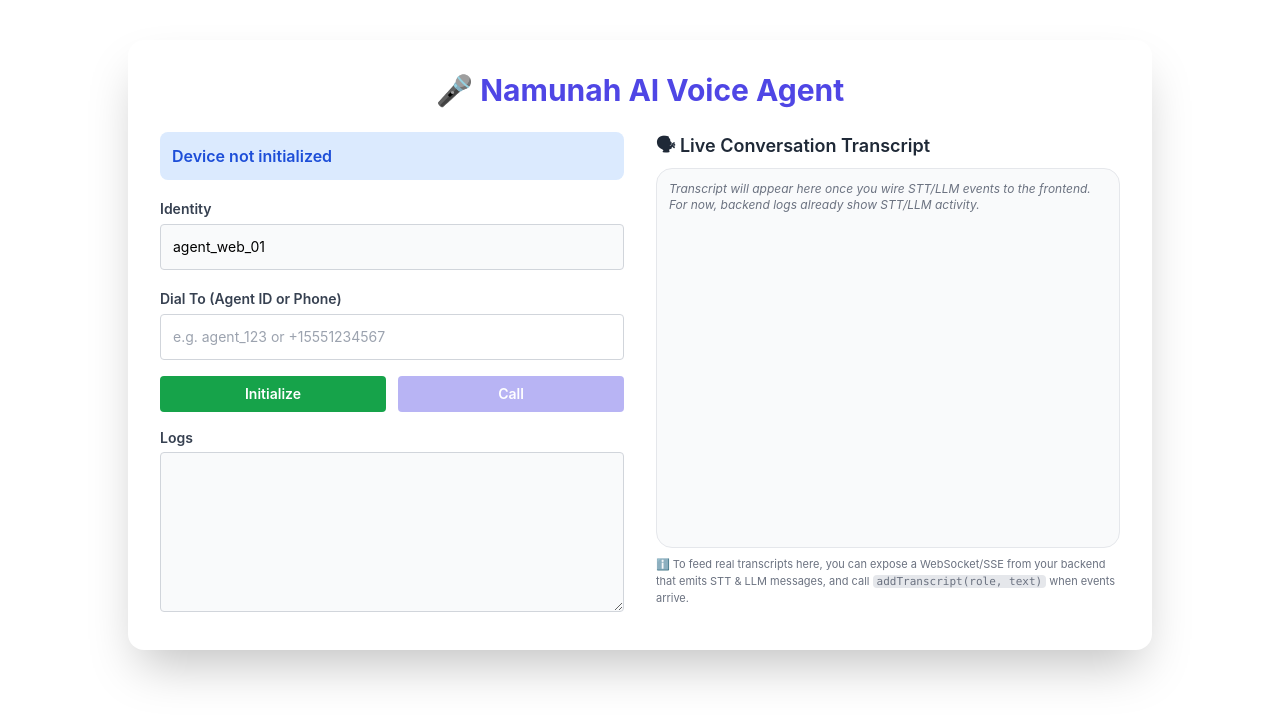
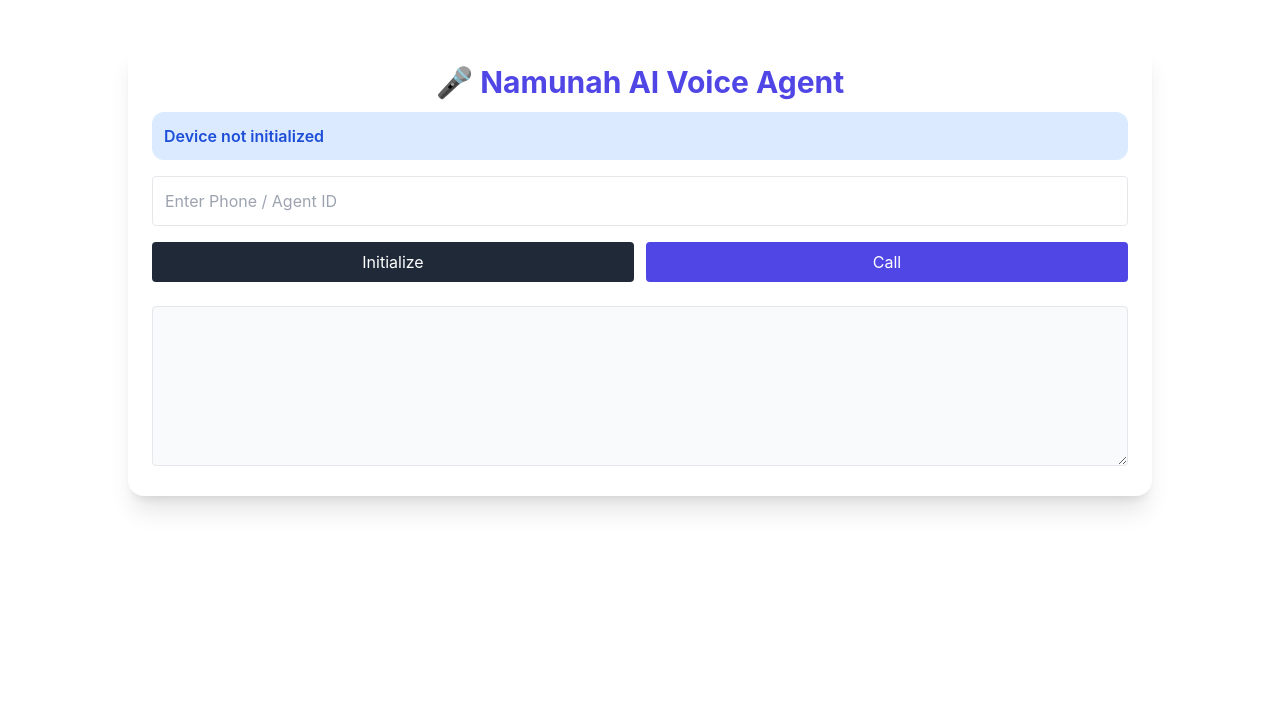
Before and after one commit to subramanyamrekhandar/twilio_sdk_react, a React (Create React App) app: page / in a window 1280 px wide. Shown: the top 722 px of the page. Built offline with nearby package versions, Linux system fonts and the light colour scheme.

Commit message:
fixed issue

```diff
--- a/src/VoiceClient.jsx
+++ b/src/VoiceClient.jsx
@@ -11,12 +11,10 @@ export default function VoiceClient() {
   const [activeConnection, setActiveConnection] = useState(null);
   const [muted, setMuted] = useState(false);
   const [inCall, setInCall] = useState(false);
-  const [volumeLevel, setVolumeLevel] = useState(0); // 0..1
+  const [volumeLevel, setVolumeLevel] = useState(0);
   const [callId, setCallId] = useState(null);
 
-  // transcript items: { role: "user" | "agent", text: string, ts: string }
   const [transcripts, setTranscripts] = useState([]);
-
   const logRef = useRef(null);
 
   function log(message, type = "info") {
@@ -34,16 +32,8 @@ export default function VoiceClient() {
     log(message, type);
   }
 
-  function addTranscript(role, text) {
-    if (!text) return;
-    setTranscripts((prev) => [
-      ...prev,
-      { role, text, ts: new Date().toLocaleTimeString() },
-    ]);
-  }
-
   async function getToken() {
-    const endpoint = `${backendUrl.replace(/\/$/, "")}/api/v1/telephony/access-token`;
+    const endpoint = `${backendUrl}/api/v1/telephony/access-token`;
     log(`Requesting token from ${endpoint}`);
 
     const res = await fetch(endpoint, {
@@ -61,18 +51,17 @@ export default function VoiceClient() {
     return data.token;
   }
 
+  /** Initialize Twilio Device **/
   const initDevice = async () => {
     try {
-      setStatusText("Requesting token...", "info");
+      setStatusText("Requesting token...");
 
-      // mic permission
       await navigator.mediaDevices.getUserMedia({ audio: true });
 
       const token = await getToken();
 
       const twilioDevice = new Device(token, {
         codecPreferences: ["opus", "pcmu"],
-        fakeLocalDTMF: true,
         enableRingingState: true,
       });
 
@@ -81,179 +70,122 @@ export default function VoiceClient() {
         setDevice(twilioDevice);
       });
 
-      twilioDevice.on("ready", () => {
-        setStatusText("Device ready", "success");
-      });
-
-      twilioDevice.on("error", (err) => {
-        setStatusText(`Device error: ${err.message}`, "error");
-      });
-
       twilioDevice.on("incoming", (conn) => {
-        log("Incoming call received - accepting automatically");
+        log("Incoming call — auto accepted");
         conn.accept();
         handleConnection(conn);
       });
 
-      twilioDevice.on("connect", (conn) => {
-        handleConnection(conn);
-      });
+      twilioDevice.on("connect", handleConnection);
+
+      twilioDevice.on("error", (err) =>
+        setStatusText(`Device error: ${err.message}`, "error")
+      );
 
       twilioDevice.on("disconnect", () => {
-        setStatusText("Call disconnected", "info");
+        setStatusText("Call ended");
         setActiveConnection(null);
+        setInCall(false);
         setMuted(false);
-        setInCall(false);
         setVolumeLevel(0);
       });
 
-      setStatusText("Device initializing...", "info");
       await twilioDevice.register();
     } catch (err) {
       setStatusText(`Init failed: ${err.message}`, "error");
     }
   };
 
-  // Handle connection (shared for outgoing + incoming)
+  /** Handle active call **/
   const handleConnection = (conn) => {
-    setStatusText("Call connected", "success");
+    log("Call connected", "success");
     setActiveConnection(conn);
     setInCall(true);
-    setMuted(false);
-    setVolumeLevel(0);
-    setTranscripts([]);
 
-    // Try to get CallSid (for debugging)
-    try {
     const params = conn.parameters || conn._parameters || {};
     if (params.CallSid) {
+      log(`CallSid: ${params.CallSid}`, "success");
       setCallId(params.CallSid);
-        log(`Call connected. CallSid=${params.CallSid}`, "success");
-      }
-    } catch {
-      // ignore
     }
 
     const audioEl = document.getElementById("twilio-audio");
 
-    // Attach remote tracks to audio element
-    conn.on("trackAdded", () => {
-      try {
-        const stream = new MediaStream();
-        conn.getRemoteTracks().forEach((track) => stream.addTrack(track));
+    /** FIX: PLAY REMOTE AUDIO using sample event */
+    conn.on("sample", (sample) => {
       if (audioEl) {
-          audioEl.srcObject = stream;
+        audioEl.srcObject = sample.stream;
         audioEl
           .play()
           .catch((err) => log(`Audio play blocked: ${err}`, "error"));
       }
-      } catch (e) {
-        log(`trackAdded error: ${e}`, "error");
-      }
     });
 
-    // Use Twilio volume event to animate waveform (outputVolume: 0..1)
+    /** Waveform */
     conn.on("volume", (inputVolume, outputVolume) => {
-      // clamp
-      const v = Math.max(0, Math.min(1, outputVolume || 0));
+      const v = Math.min(1, Math.max(0, outputVolume || 0));
       setVolumeLevel(v);
     });
-
-    // OPTIONAL: if later you have transcript events from backend to frontend,
-    // you can call addTranscript("user", text) or addTranscript("agent", text) here.
   };
 
   const placeCall = () => {
-    if (!device) return log("Device not initialized", "error");
-    if (!dialTo) return log("Enter number / agent ID", "error");
+    if (!device) return log("Device not initialized");
+    if (!dialTo) return log("Enter number first");
 
     setStatusText(`Calling ${dialTo}...`);
-    const conn = device.connect({ params: { To: dialTo, From: identity } });
-    // connect event handler will run handleConnection
+    device.connect({ params: { To: dialTo, From: identity } });
   };
 
   const hangupCall = () => {
-    if (!activeConnection) return log("No active call");
+    if (!activeConnection) return;
     activeConnection.disconnect();
   };
 
   const toggleMute = () => {
     if (!activeConnection) return;
-    const newMuted = !muted;
-    activeConnection.mute(newMuted);
-    setMuted(newMuted);
-    setStatusText(newMuted ? "Muted" : "Unmuted", "info");
+    const val = !muted;
+    activeConnection.mute(val);
+    setMuted(val);
+    setStatusText(val ? "Muted" : "Unmuted");
   };
 
-  const statusClass =
+  const bars = [0.3, 0.6, 1, 0.6, 0.3];
+
+  return (
+    <div className="max-w-5xl mx-auto mt-10 p-6 bg-white rounded-2xl shadow-xl">
+      <h1 className="text-3xl font-bold text-center text-indigo-600 mb-3">
+        🎤 Namunah AI Voice Agent
+      </h1>
+
+      <audio id="twilio-audio" autoPlay playsInline />
+
+      <div className={`p-3 rounded-xl font-semibold ${
           statusType === "error"
             ? "bg-red-100 text-red-700"
             : statusType === "success"
             ? "bg-green-100 text-green-700"
-      : "bg-blue-100 text-blue-700";
-
-  // Simple 5-bar waveform based on volumeLevel (0..1)
-  const bars = [0.3, 0.6, 1.0, 0.6, 0.3];
-
-  return (
-    <div className="max-w-5xl mx-auto mt-10 p-6 md:p-8 bg-white shadow-2xl rounded-2xl">
-      <h1 className="text-3xl font-bold text-center text-indigo-600 mb-4">
-        🎤 Namunah AI Voice Agent
-      </h1>
-
-      {/* Hidden audio element that actually plays Twilio media */}
-      <audio id="twilio-audio" autoPlay />
-
-      <div className="grid md:grid-cols-2 gap-8 mt-6">
-        {/* LEFT SIDE: Controls + Call Panel */}
-        <div className="space-y-4">
-          <div className={`p-3 rounded-lg font-semibold ${statusClass}`}>
+            : "bg-blue-100 text-blue-700"
+        }`}>
         {status}
-            {callId && (
-              <span className="block text-xs font-normal text-gray-700 mt-1">
-                Call ID: {callId}
-              </span>
-            )}
+        {callId && <p className="text-xs mt-1">Call ID: {callId}</p>}
       </div>
 
       {!inCall && (
         <>
-              <div>
-                <label className="font-semibold text-sm text-gray-700">
-                  Identity
-                </label>
           <input
-                  className="w-full p-3 border border-gray-300 rounded mt-1 text-sm bg-gray-50"
-                  value={identity}
-                  readOnly
-                />
-              </div>
-
-              <div>
-                <label className="font-semibold text-sm text-gray-700">
-                  Dial To (Agent ID or Phone)
-                </label>
-                <input
-                  className="w-full p-3 border border-gray-300 rounded mt-1 text-sm"
-                  placeholder="e.g. agent_123 or +15551234567"
             value={dialTo}
             onChange={(e) => setDialTo(e.target.value)}
+            placeholder="Enter Phone / Agent ID"
+            className="mt-4 w-full p-3 border rounded"
           />
-              </div>
 
-              <div className="flex gap-3 mt-2">
-                <button
-                  className="flex-1 bg-green-600 hover:bg-green-700 text-white px-4 py-2 rounded text-sm font-semibold"
-                  onClick={initDevice}
-                >
+          <div className="flex gap-3 mt-4">
+            <button onClick={initDevice}
+              className="flex-1 bg-gray-800 text-white py-2 rounded">
               Initialize
             </button>
-
-                <button
-                  className="flex-1 bg-indigo-600 hover:bg-indigo-700 text-white px-4 py-2 rounded text-sm font-semibold disabled:opacity-40"
-                  onClick={placeCall}
+            <button onClick={placeCall}
               disabled={!device}
-                >
+              className="flex-1 bg-indigo-600 text-white py-2 rounded">
               Call
             </button>
           </div>
@@ -261,120 +193,42 @@ export default function VoiceClient() {
       )}
 
       {inCall && (
-            <div className="bg-gray-50 border border-gray-200 rounded-2xl p-5 flex flex-col items-center space-y-4">
-              {/* Circle avatar + waveform */}
-              <div className="relative">
-                <div className="w-24 h-24 rounded-full bg-indigo-100 flex items-center justify-center text-3xl">
+        <div className="mt-6 bg-gray-100 p-6 rounded-2xl flex flex-col items-center">
+          <div className="w-24 h-24 bg-indigo-200 rounded-full flex items-center
+              justify-center text-3xl relative">
             🤖
-                </div>
-                {/* Pulsing ring */}
             <div className="absolute inset-0 rounded-full border border-indigo-300 animate-ping"></div>
           </div>
 
-              <p className="text-base font-semibold text-gray-800">
-                Talking to: <span className="text-indigo-600">{dialTo}</span>
-              </p>
-              <p className="text-xs text-gray-500">
-                Say something like:{" "}
-                <span className="italic">
-                  &quot;Hi, I need help with my account&quot;
-                </span>
-              </p>
-
-              {/* Waveform */}
-              <div className="flex items-end gap-1 h-10 mt-2">
-                {bars.map((base, idx) => {
-                  const height = 8 + 40 * base * (0.2 + volumeLevel * 0.8); // px
-                  return (
-                    <div
-                      key={idx}
-                      className="w-2 rounded-full bg-indigo-500 transition-all duration-100"
-                      style={{ height }}
+          <div className="flex gap-1 mt-4 h-10 items-end">
+            {bars.map((b, i) => (
+              <div key={i}
+                className="w-2 bg-indigo-500 rounded-full transition-all"
+                style={{ height: 8 + 40 * b * (0.2 + volumeLevel * 0.8) }}
               />
-                  );
-                })}
+            ))}
           </div>
 
-              {/* Call controls */}
-              <div className="flex gap-4 justify-center mt-4">
+          <div className="mt-4 flex gap-4">
             <button
               onClick={toggleMute}
-                  className={`px-4 py-2 rounded-full text-sm font-semibold shadow ${
-                    muted
-                      ? "bg-yellow-500 hover:bg-yellow-600 text-white"
-                      : "bg-gray-200 hover:bg-gray-300 text-gray-800"
-                  }`}
-                >
+              className="px-4 py-2 rounded-full bg-yellow-500 text-white font-semibold">
               {muted ? "Unmute" : "Mute"}
             </button>
-
             <button
               onClick={hangupCall}
-                  className="px-4 py-2 rounded-full text-sm font-semibold bg-red-600 hover:bg-red-700 text-white shadow"
-                >
+              className="px-4 py-2 rounded-full bg-red-600 text-white font-semibold">
               End Call
             </button>
           </div>
         </div>
       )}
 
-          {/* Logs */}
-          <div className="mt-4">
-            <h3 className="text-sm font-semibold text-gray-700 mb-1">Logs</h3>
       <textarea
         ref={logRef}
         readOnly
-              className="w-full h-40 border border-gray-300 p-2 rounded font-mono text-xs bg-gray-50"
+        className="w-full h-40 mt-6 border p-2 bg-gray-50 rounded text-xs font-mono"
       />
-          </div>
-        </div>
-
-        {/* RIGHT SIDE: Transcript Panel */}
-        <div className="flex flex-col h-full">
-          <h2 className="text-lg font-semibold text-gray-800 mb-2">
-            🗣 Live Conversation Transcript
-          </h2>
-          <div className="flex-1 border border-gray-200 rounded-2xl bg-gray-50 p-3 overflow-y-auto max-h-[380px]">
-            {transcripts.length === 0 ? (
-              <p className="text-xs text-gray-500 italic">
-                Transcript will appear here once you wire STT/LLM events to the
-                frontend. For now, backend logs already show STT/LLM activity.
-              </p>
-            ) : (
-              <ul className="space-y-2 text-sm">
-                {transcripts.map((t, idx) => (
-                  <li
-                    key={idx}
-                    className={`flex ${
-                      t.role === "user" ? "justify-start" : "justify-end"
-                    }`}
-                  >
-                    <div
-                      className={`max-w-[80%] px-3 py-2 rounded-xl shadow-sm ${
-                        t.role === "user"
-                          ? "bg-white text-gray-800"
-                          : "bg-indigo-600 text-white"
-                      }`}
-                    >
-                      <div className="text-[10px] opacity-60 mb-0.5">
-                        {t.role === "user" ? "You" : "Agent"} · {t.ts}
-                      </div>
-                      <div>{t.text}</div>
-                    </div>
-                  </li>
-                ))}
-              </ul>
-            )}
-          </div>
-
-          <p className="mt-2 text-[11px] text-gray-500">
-            ℹ️ To feed real transcripts here, you can expose a WebSocket/SSE
-            from your backend that emits STT &amp; LLM messages, and call{" "}
-            <code className="bg-gray-200 px-1 rounded">addTranscript(role, text)</code>{" "}
-            when events arrive.
-          </p>
-        </div>
-      </div>
     </div>
   );
 }
```
Lines whose indentation alone changed are shown as unchanged.
